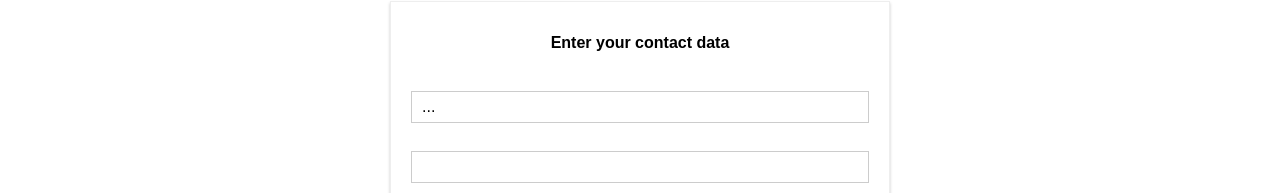
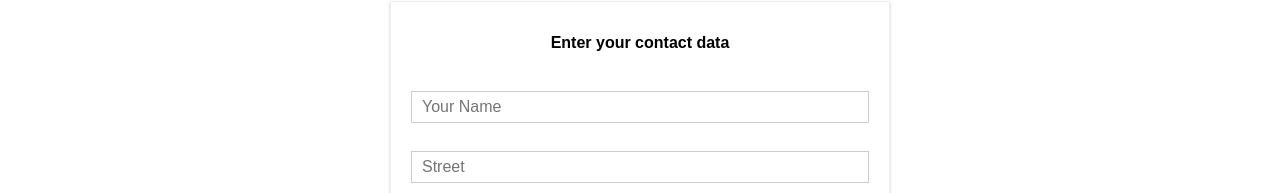
Before and after one commit to vickykumarui/burgerbuilder-react, a React app: page /checkout in a window 1280 px wide. Both pictures are taken after a click on the button "CONTINUE". Shown: the part 607-800 px from the top of the page. Built offline with nearby package versions, Linux system fonts and the light colour scheme.

Commit message:
Forms completed

```diff
--- a/src/components/UI/Button/Button.css
+++ b/src/components/UI/Button/Button.css
@@ -15,6 +15,11 @@
     padding-left: 0;
 }
 
+.Button:disabled{
+    background-color: #cccccc;
+    cursor: not-allowed;
+}
+
 .Success {
     color: #5C9210;
 }
--- a/src/components/UI/Button/Button.js
+++ b/src/components/UI/Button/Button.js
@@ -1,7 +1,7 @@
 import React from 'react';
 import classes from './Button.css';
 const button = (props) =>(
-<button className = {[classes.Button, classes[props.btnType]].join(' ')}
+<button disabled = {props.disabled} className = {[classes.Button, classes[props.btnType]].join(' ')}
 onClick={props.clicked}>{props.children}</button>
 );
 
--- a/src/components/UI/Input/Input.css
+++ b/src/components/UI/Input/Input.css
@@ -26,3 +26,13 @@
     outline: none;
     background-color: #cccccc;
 }
+
+.Invalid{
+    border: 1px solid red;
+    background-color: orange;
+}
+
+.Error {
+    background-color: orangered;
+    border: 2px solid red;
+}
--- a/src/components/UI/Input/Input.js
+++ b/src/components/UI/Input/Input.js
@@ -2,22 +2,39 @@ import React from 'react';
 import classes from './Input.css';
 const input = (props) => {
    let inputElement = null;
+   let inputClasses = classes.InputElement;
+   let errorMessage = "";
+
+   if(props.invalid && props.shouldValidate && props.touched){
+        inputClasses = inputClasses + " " + classes.Invalid;
+   errorMessage = <p className = {classes.Error}> Please enter valid {props.elementConfig.placeholder}</p>;
+   }
 
    switch(props.elementType) {
        case ('input'):
-           inputElement = <input className = {classes.InputElement}  {...props.elementConfig} value = {props.value} />;
+           inputElement = <input onChange = {props.changed} className = {inputClasses}  {...props.elementConfig} value = {props.value} />;
            break;
         case ('textarea'):
-            inputElement = <textarea className = {classes.InputElement}
+            inputElement = <textarea onChange = {props.changed} className = {inputClasses}
             {...props.elementConfig} value = {props.value} />;
             break;
+        case ('select'):
+            inputElement = (<select onChange = {props.changed} className = {inputClasses} value = {props.value}>
+                               {props.elementConfig.options.map((optEle) =>
+                                   <option key = {optEle.value} value = {optEle.value}>
+                                       {optEle.displayValue}
+                                    </option>
+                               )}
+                            </select>)
+            break;
         default:
-            inputElement = <input className = {classes.InputElement}  {...props.elementConfig} value = {props.value} />;
+            inputElement = <input onChange = {props.changed} className = {inputClasses}  {...props.elementConfig} value = {props.value} />;
    }
 
    return (
     <div className = {classes.Input}>
         <label className = {classes.Label}>{props.label}</label>
+        {errorMessage}
         {inputElement}
     </div>
 );
--- a/src/containers/Checkout/ContactData/ContactData.js
+++ b/src/containers/Checkout/ContactData/ContactData.js
@@ -14,7 +14,12 @@ class ContactData extends Component {
                     type: 'text',
                     placeholder: 'Your Name'
                 },
-                value: ''
+                value: '',
+                validation: {
+                    required: true
+                },
+                valid: false,
+                touched: false
             },
             street: {
                 elementType: 'input',
@@ -22,7 +27,12 @@ class ContactData extends Component {
                     type: 'text',
                     placeholder: 'Street'
                 },
-                value: ''
+                value: '',
+                validation: {
+                    required: true
+                },
+                valid: false,
+                touched: false
             },
             zipCode: {
                 elementType: 'input',
@@ -30,7 +40,14 @@ class ContactData extends Component {
                     type: 'text',
                     placeholder: 'Zip code'
                 },
-                value: ''
+                value: '',
+                validation: {
+                    required: true,
+                    minLength: 5,
+                    maxLength: 10
+                },
+                valid: false,
+                touched: false
             },
             country: {
                 elementType: 'input',
@@ -38,7 +55,12 @@ class ContactData extends Component {
                     type: 'text',
                     placeholder: 'Country'
                 },
-                value: ''
+                value: '',
+                validation: {
+                    required: true
+                },
+                valid: false,
+                touched: false
             },
             email: {
                 elementType: 'input',
@@ -46,7 +68,12 @@ class ContactData extends Component {
                     type: 'email',
                     placeholder: 'Your Email'
                 },
-                value: ''
+                value: '',
+                validation: {
+                    required: true
+                },
+                valid: false,
+                touched: false
             },
             deliveryMethod: {
                 elementType: 'select',
@@ -64,21 +91,25 @@ class ContactData extends Component {
             }
 
        },
+       formIsValid: false,
         showSpinner: false
     };
 
     orderHandler = (event) =>{
         event.preventDefault();
         console.log(this.props);
-
-
         // show spinner
         this.setState({showSpinner: true});
+
+        const formData = {};
+        for(let eleid in this.state.orderForm){
+            formData[eleid] = this.state.orderForm[eleid].value;
+        }
         // .json is required for firebase
         const order = {
             ingredients: this.props.ingredients,
             price: this.props.totalPrice,
-
+            orderData: formData
         };
 
         axiosInstance.post("/orders.json",order).then((res) =>{
@@ -93,15 +124,71 @@ class ContactData extends Component {
         });
     }
 
+    checkValidity(value,rules){
+        let isValid = true;
+
+        if(rules.required){
+            isValid = value.trim() !== '' && isValid;
+        }
+
+        if(isValid && rules.minLength){
+            isValid = value.length >= rules.minLength && isValid;
+        }
+
+        if(isValid && rules.maxLength){
+            isValid = value.length <= rules.maxLength && isValid;
+        }
+
+        return isValid;
+    }
+
+    inputChangeHandler = (event,id) =>{
+            console.log(event.target.value,id)
+            const updatedOrderform = {...this.state.orderForm};
+            const updatedElement = { ...updatedOrderform[id] }
+            updatedElement.value = event.target.value;
+            if(updatedElement.validation){
+                updatedElement.valid = this.checkValidity(updatedElement.value,updatedElement.validation);
+                updatedElement.touched = true;
+            }
+            let formIsValid = true;
+            for(let ele in this.state.orderForm){
+                if(this.state.orderForm[ele].validation && !this.state.orderForm[ele].valid){
+                    formIsValid = false;
+                    break;
+                }
+            }
+
+            console.log(updatedElement)
+            updatedOrderform[id] = updatedElement;
+            this.setState({orderForm: updatedOrderform, formIsValid});
+    }
     render(){
         console.log(this.props);
+
+        const formElementsArray = [];
+        for(let key in this.state.orderForm){
+            formElementsArray.push({
+                id : key,
+                config : this.state.orderForm[key]
+            })
+        }
+
+
         let form = (
-            <form>
-            <Input elementType="..." elementConfig="..." value="..." />
-            <Input inputtype = 'input' type="email" name="email" placeholder="Your email" />
-            <Input inputtype = 'input' type="text" name="street" placeholder="Your street" />
-            <Input inputtype = 'input' type="text" name="postal" placeholder="Your postal code" />
-            <Button btnType = "Success" clicked={this.orderHandler} > ORDER </Button>
+            <form onSubmit={this.orderHandler}>
+            {formElementsArray.map((formEle) => (
+                <Input
+                key = {formEle.id}
+                elementConfig = {formEle.config.elementConfig}
+                elementType = {formEle.config.elementType}
+                invalid = {!formEle.config.valid}
+                shouldValidate = {!!formEle.config.validation}
+                touched = {formEle.config.touched}
+                value = {formEle.config.value} changed = {(event) => this.inputChangeHandler(event,formEle.id)} />
+            ))}
+
+            <Button btnType = "Success" disabled = {!this.state.formIsValid} > ORDER </Button>
         </form>
         );
 
```
